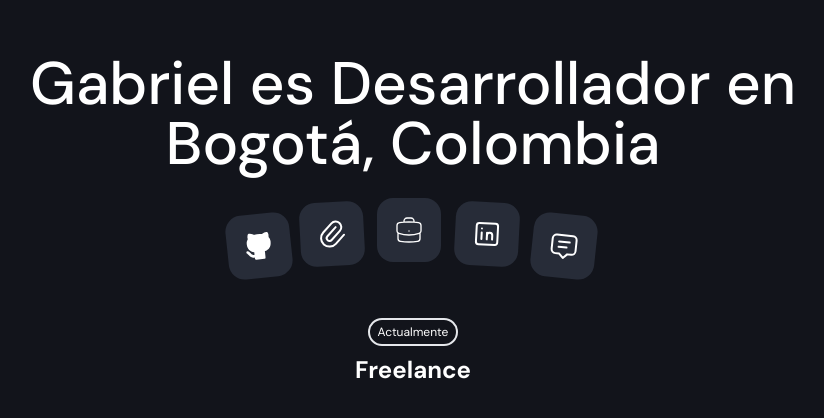
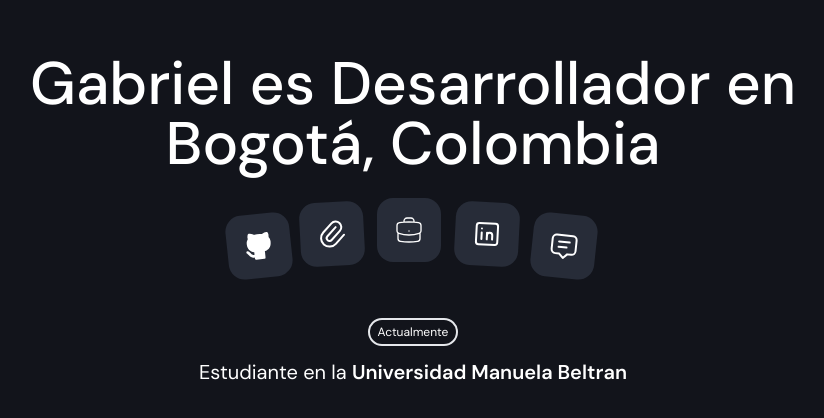
Before and after one commit to G4BO11/Portfolio, an Astro site: page / in a window 1280 px wide. Shown: the part 180-598 px from the top of the page, without its empty margins (227-1051 px from the left). Built offline with nearby package versions, Linux system fonts and the light colour scheme; Astro itself is replaced by a stand-in of ours.

Commit message:
Update info and minior changes

```diff
--- a/src/pages/index.astro
+++ b/src/pages/index.astro
@@ -1,11 +1,11 @@
 ---
-import Layout from '../layouts/Layout.astro';
-import Boton from '../components/Boton.astro';
-import iconGit from'/public/icons/github.svg';
-import iconClip from '/public/icons/resume.svg';
-import iconProjects from '/public/icons/Briefcase.svg';
-import iconLinkedin from '/public/icons/linkedin.svg';
-import iconMensaje from'/public/icons/message.svg';
+import Layout from '@layouts/Layout.astro';
+import Boton from '@components/Boton.astro';
+import iconGit from'@icons/github.svg';
+import iconClip from '@icons/resume.svg';
+import iconProjects from '@icons/Briefcase.svg';
+import iconLinkedin from '@icons/linkedin.svg';
+import iconMensaje from'@icons/message.svg';
 ---
 
 <Layout title="Gabriel Gutierrez - Portfolio"  style="relative bg-[#12141B] w-full min-h-screen grid place-items-center">
@@ -56,9 +56,8 @@ import iconMensaje from'/public/icons/message.svg';
 				/>
 			</section>
 			<div class="flex flex-col gap-y-2 items-center">
-				<p class="text-white font-sans text-xs border-2 px-2 py-1 mt-4 rounded-3xl text-center select-none md:mt-0 2xl:text-base 2xl:px-3">Actualmente</p>
-				<!-- <p class=" hidden text-white font-sans text-lg">Web Developer en <a class="font-semibold hover:underline decoration-1" href="https://www.logotexo.com/es/" target="_blank">Logo Texo</a></p> -->
-				<p class="text-white font-sans font-bold text-2xl select-none 2xl:text-3xl">Freelance</p>
+				<p class="text-white font-sans text-xs border-2 px-2 py-1 mt-4 rounded-3xl text-center select-none md:mt-0 2xl:text-sm 2xl:px-2.5">Actualmente</p>
+				<p class="text-white font-sans text-xl xl:mt-1">Estudiante en la <a class="font-semibold hover:underline decoration-1" href="https://umb.edu.co/" target="_blank">Universidad Manuela Beltran</a></p>
 			</div>
 		</section>
 	</main>
```
Also changed, not shown: tsconfig.json (+10 -1 lines).
